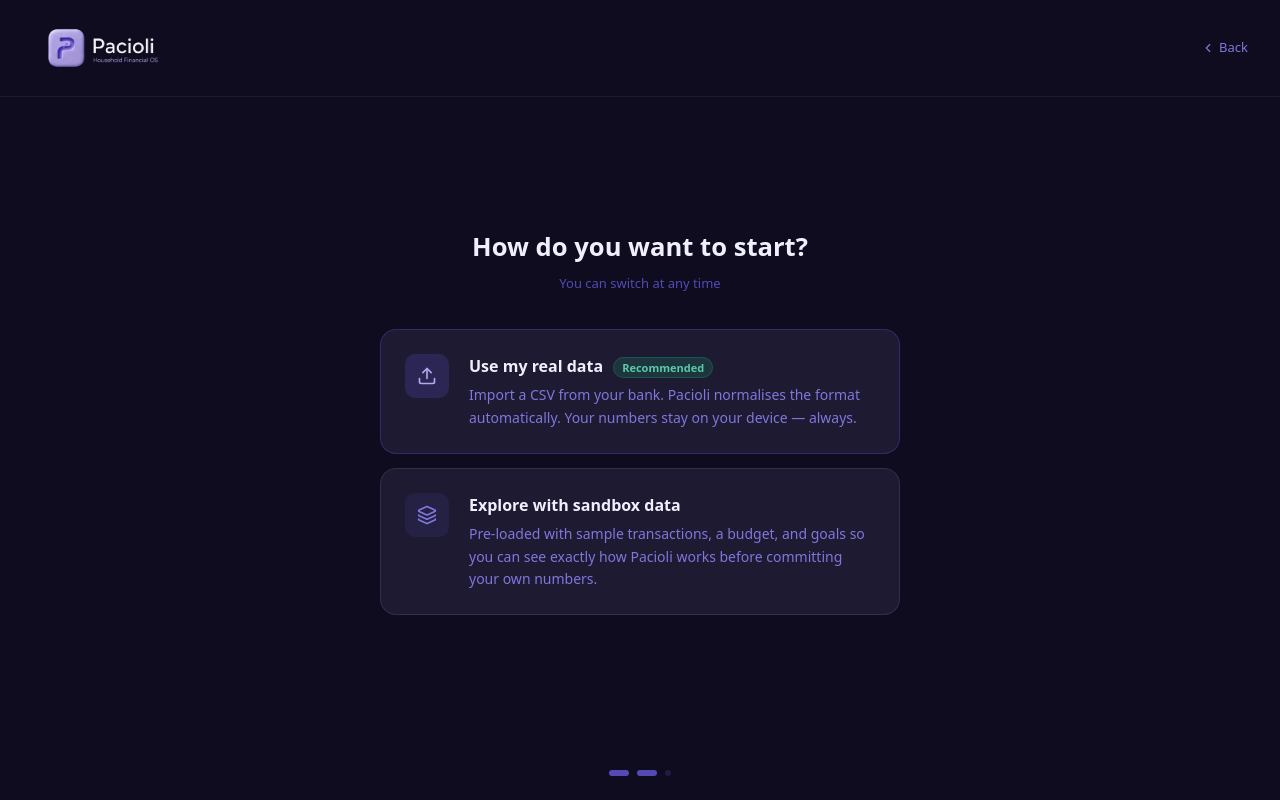
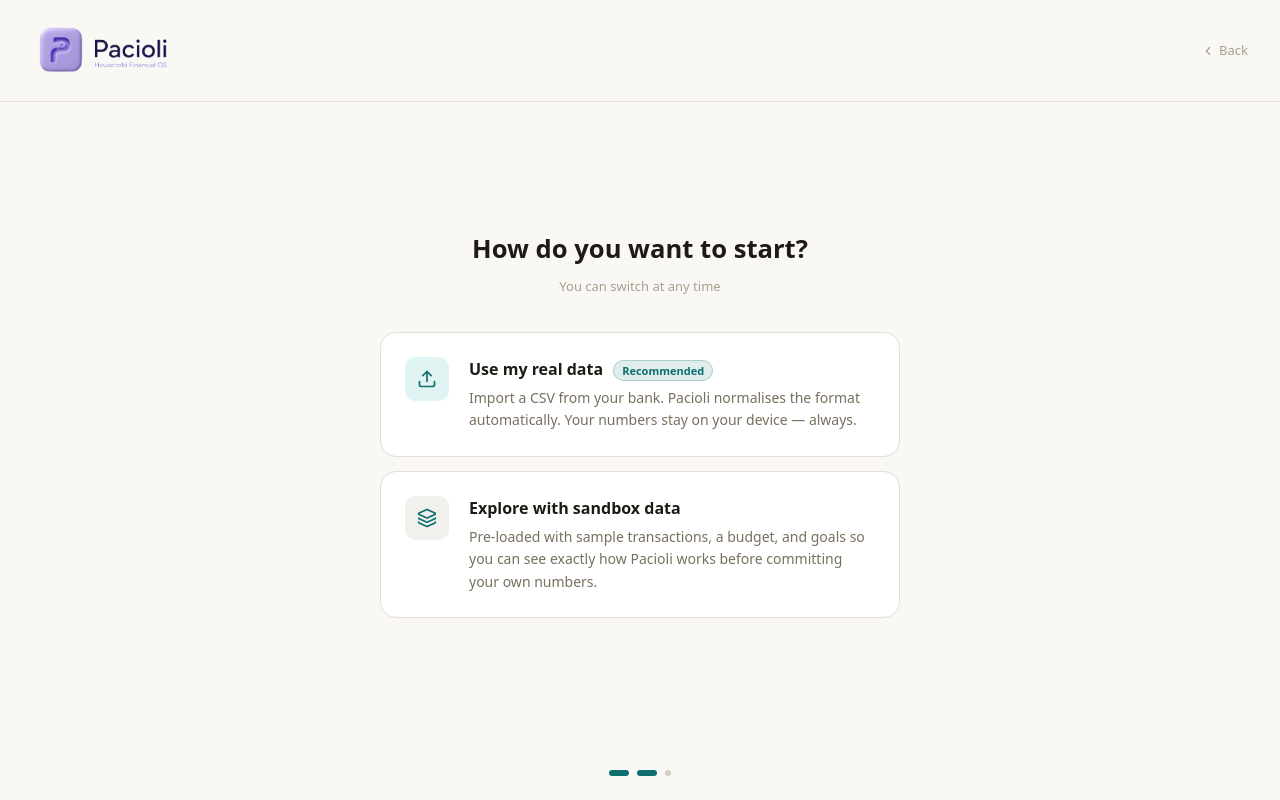
Before and after one commit to aiopsoctopus/pacioli, a Next.js app: page /setup in a window 1280 px wide. Both pictures are taken after a click on the button "Continue". Built offline with nearby package versions, Linux system fonts and the light colour scheme; a web font is replaced by a local one.

Commit message:
Warm Stone setup page + trim Pacioli history from landing + About

```diff
--- a/app/setup/page.tsx
+++ b/app/setup/page.tsx
@@ -1,7 +1,7 @@
 "use client";
 import { useState } from "react";
 import { useRouter } from "next/navigation";
-import { ArrowRight, Upload, Layers, CheckCircle2, ChevronLeft } from "lucide-react";
+import { ArrowRight, Upload, Layers, ChevronLeft } from "lucide-react";
 import PacioliLogo from "@/components/pacioli-logo";
 
 const SETUP_COMPLETE_KEY = "pacioli-setup-complete";
@@ -9,20 +9,46 @@ const DEMO_STORAGE_KEY   = "pacioli-demo-mode";
 
 type Step = "welcome" | "choose" | "sandbox-ready" | "import-hint";
 
+/* ── Warm Stone palette (matches landing page) ── */
+const C = {
+  pageBg:         "#faf8f4",
+  headerBorder:   "#e5dfd6",
+  textPrimary:    "#1e1a14",
+  textSecondary:  "#78705e",
+  textMuted:      "#a89f8e",
+  inputBg:        "#ffffff",
+  inputBorder:    "#d6cfc4",
+  inputFocus:     "#0d6e6e",
+  cardBg:         "#ffffff",
+  cardBorder:     "#e5dfd6",
+  cardHoverBorder:"#0d6e6e",
+  cardHoverBg:    "rgba(13,110,110,0.04)",
+  iconBg:         "#e0f4f4",
+  iconColor:      "#0d6e6e",
+  iconBgMuted:    "#f0f0ed",
+  ctaPrimary:     "#0d6e6e",
+  ctaSecBorder:   "#d6cfc4",
+  ctaSecText:     "#78705e",
+  badgeBg:        "rgba(13,110,110,0.12)",
+  badgeBorder:    "rgba(13,110,110,0.25)",
+  badgeText:      "#0d6e6e",
+  dotActive:      "#0d6e6e",
+  dotInactive:    "#d6cfc4",
+  bankRowBg:      "#f3f0ea",
+  bankRowBorder:  "#e5dfd6",
+};
+
 export default function SetupPage() {
   const router = useRouter();
   const [step, setStep] = useState<Step>("welcome");
   const [name, setName] = useState("");
 
-  // ── Sandbox path ────────────────────────────────────────────────────────────
   function enterSandbox() {
     localStorage.setItem(DEMO_STORAGE_KEY, "true");
     localStorage.setItem(SETUP_COMPLETE_KEY, "demo");
-    // Navigate to dashboard with demo flag
     router.push("/zoom-out?demo=true");
   }
 
-  // ── Real data path ───────────────────────────────────────────────────────────
   function finishSetup() {
     localStorage.setItem(SETUP_COMPLETE_KEY, "true");
     localStorage.removeItem(DEMO_STORAGE_KEY);
@@ -32,8 +58,8 @@ export default function SetupPage() {
   return (
     <div style={{
       minHeight: "100vh",
-      background: "#0e0c1e",
-      color: "#f0effe",
+      background: C.pageBg,
+      color: C.textPrimary,
       display: "flex",
       flexDirection: "column",
     }}>
@@ -43,16 +69,16 @@ export default function SetupPage() {
         display: "flex",
         alignItems: "center",
         justifyContent: "space-between",
-        borderBottom: "1px solid rgba(175,169,236,0.08)",
+        borderBottom: `1px solid ${C.headerBorder}`,
       }}>
-        <PacioliLogo size={28} variant="wordmark" theme="dark" />
+        <PacioliLogo size={28} variant="wordmark" theme="light" />
         {step !== "welcome" && (
           <button
             onClick={() => setStep("welcome")}
             style={{
               background: "transparent",
               border: "none",
-              color: "#7f77dd",
+              color: C.textMuted,
               cursor: "pointer",
               display: "flex",
               alignItems: "center",
@@ -79,19 +105,19 @@ export default function SetupPage() {
           {step === "welcome" && (
             <div style={{ textAlign: "center" }}>
               <div style={{ marginBottom: "32px" }}>
-                <PacioliLogo size={56} variant="mark" theme="dark" />
+                <PacioliLogo size={56} variant="mark" theme="light" />
               </div>
-              <h1 style={{ fontSize: "2rem", fontWeight: 800, marginBottom: "12px", letterSpacing: "-0.02em" }}>
+              <h1 style={{ fontSize: "2rem", fontWeight: 800, marginBottom: "12px", letterSpacing: "-0.02em", color: C.textPrimary }}>
                 Welcome to Pacioli
               </h1>
-              <p style={{ color: "#7f77dd", fontSize: "1.05rem", lineHeight: 1.7, marginBottom: "40px" }}>
+              <p style={{ color: C.textSecondary, fontSize: "1.05rem", lineHeight: 1.7, marginBottom: "40px" }}>
                 Let's get your financial picture set up.<br />
                 It takes about 2 minutes.
               </p>
 
               <div style={{ marginBottom: "32px", textAlign: "left" }}>
-                <label style={{ display: "block", fontSize: "13px", color: "#AFA9EC", marginBottom: "8px", fontWeight: 600 }}>
-                  What should we call you? <span style={{ color: "#534AB7", fontWeight: 400 }}>(optional)</span>
+                <label style={{ display: "block", fontSize: "13px", color: C.textMuted, marginBottom: "8px", fontWeight: 600 }}>
+                  What should we call you? <span style={{ fontWeight: 400 }}>(optional)</span>
                 </label>
                 <input
                   type="text"
@@ -101,18 +127,18 @@ export default function SetupPage() {
                   onKeyDown={e => e.key === "Enter" && setStep("choose")}
                   style={{
                     width: "100%",
-                    background: "rgba(44,41,68,0.7)",
-                    border: "1px solid rgba(175,169,236,0.2)",
+                    background: C.inputBg,
+                    border: `1px solid ${C.inputBorder}`,
                     borderRadius: "10px",
-                    color: "#f0effe",
+                    color: C.textPrimary,
                     fontSize: "1rem",
                     padding: "12px 16px",
                     outline: "none",
                     boxSizing: "border-box",
                     transition: "border-color 0.15s",
                   }}
-                  onFocus={e => (e.target.style.borderColor = "#534AB7")}
-                  onBlur={e => (e.target.style.borderColor = "rgba(175,169,236,0.2)")}
+                  onFocus={e => (e.target.style.borderColor = C.inputFocus)}
+                  onBlur={e => (e.target.style.borderColor = C.inputBorder)}
                 />
               </div>
 
@@ -120,7 +146,7 @@ export default function SetupPage() {
                 onClick={() => setStep("choose")}
                 style={{
                   width: "100%",
-                  background: "#534AB7",
+                  background: C.ctaPrimary,
                   border: "none",
                   borderRadius: "12px",
                   color: "#fff",
@@ -132,7 +158,6 @@ export default function SetupPage() {
                   alignItems: "center",
                   justifyContent: "center",
                   gap: "8px",
-                  boxShadow: "0 0 32px rgba(83,74,183,0.3)",
                 }}
               >
                 Continue <ArrowRight size={16} />
@@ -143,13 +168,13 @@ export default function SetupPage() {
           {/* ── Step: choose path ── */}
           {step === "choose" && (
             <div>
-              <h2 style={{ fontSize: "1.6rem", fontWeight: 800, marginBottom: "8px", textAlign: "center" }}>
+              <h2 style={{ fontSize: "1.6rem", fontWeight: 800, marginBottom: "8px", textAlign: "center", color: C.textPrimary }}>
                 {name ? `Hi ${name} 👋` : "How do you want to start?"}
               </h2>
               {name && (
-                <p style={{ textAlign: "center", color: "#7f77dd", marginBottom: "8px" }}>How do you want to start?</p>
+                <p style={{ textAlign: "center", color: C.textSecondary, marginBottom: "8px" }}>How do you want to start?</p>
               )}
-              <p style={{ textAlign: "center", color: "#534AB7", fontSize: "13px", marginBottom: "36px" }}>
+              <p style={{ textAlign: "center", color: C.textMuted, fontSize: "13px", marginBottom: "36px" }}>
                 You can switch at any time
               </p>
 
@@ -158,8 +183,8 @@ export default function SetupPage() {
                 onClick={() => setStep("import-hint")}
                 style={{
                   width: "100%",
-                  background: "rgba(44,41,68,0.5)",
-                  border: "1px solid rgba(83,74,183,0.4)",
+                  background: C.cardBg,
+                  border: `1px solid ${C.cardBorder}`,
                   borderRadius: "16px",
                   padding: "24px",
                   cursor: "pointer",
@@ -172,33 +197,33 @@ export default function SetupPage() {
                   color: "inherit",
                 }}
                 onMouseEnter={e => {
-                  e.currentTarget.style.borderColor = "#534AB7";
-                  e.currentTarget.style.background = "rgba(83,74,183,0.12)";
+                  e.currentTarget.style.borderColor = C.cardHoverBorder;
+                  e.currentTarget.style.background = C.cardHoverBg;
                 }}
                 onMouseLeave={e => {
-                  e.currentTarget.style.borderColor = "rgba(83,74,183,0.4)";
-                  e.currentTarget.style.background = "rgba(44,41,68,0.5)";
+                  e.currentTarget.style.borderColor = C.cardBorder;
+                  e.currentTarget.style.background = C.cardBg;
                 }}
               >
                 <div style={{
                   width: 44, height: 44, borderRadius: "10px",
-                  background: "rgba(83,74,183,0.25)",
+                  background: C.iconBg,
                   display: "flex", alignItems: "center", justifyContent: "center",
-                  flexShrink: 0, color: "#AFA9EC",
+                  flexShrink: 0, color: C.iconColor,
                 }}>
                   <Upload size={20} />
                 </div>
                 <div>
-                  <div style={{ fontWeight: 700, fontSize: "1rem", marginBottom: "6px", color: "#f0effe" }}>
+                  <div style={{ fontWeight: 700, fontSize: "1rem", marginBottom: "6px", color: C.textPrimary }}>
                     Use my real data
                     <span style={{
                       marginLeft: "10px", fontSize: "11px", fontWeight: 600,
-                      background: "rgba(29,158,117,0.2)", color: "#5dcaa5",
-                      border: "1px solid rgba(29,158,117,0.3)",
+                      background: C.badgeBg, color: C.badgeText,
+                      border: `1px solid ${C.badgeBorder}`,
                       borderRadius: "999px", padding: "2px 8px",
                     }}>Recommended</span>
                   </div>
-                  <p style={{ color: "#7f77dd", fontSize: "14px", lineHeight: 1.6, margin: 0 }}>
+                  <p style={{ color: C.textSecondary, fontSize: "14px", lineHeight: 1.6, margin: 0 }}>
                     Import a CSV from your bank. Pacioli normalises the format automatically.
                     Your numbers stay on your device — always.
                   </p>
@@ -210,8 +235,8 @@ export default function SetupPage() {
                 onClick={() => setStep("sandbox-ready")}
                 style={{
                   width: "100%",
-                  background: "rgba(44,41,68,0.5)",
-                  border: "1px solid rgba(175,169,236,0.15)",
+                  background: C.cardBg,
+                  border: `1px solid ${C.cardBorder}`,
                   borderRadius: "16px",
                   padding: "24px",
                   cursor: "pointer",
@@ -223,27 +248,27 @@ export default function SetupPage() {
                   color: "inherit",
                 }}
                 onMouseEnter={e => {
-                  e.currentTarget.style.borderColor = "#534AB7";
-                  e.currentTarget.style.background = "rgba(83,74,183,0.1)";
+                  e.currentTarget.style.borderColor = C.cardHoverBorder;
+                  e.currentTarget.style.background = C.cardHoverBg;
                 }}
                 onMouseLeave={e => {
-                  e.currentTarget.style.borderColor = "rgba(175,169,236,0.15)";
-                  e.currentTarget.style.background = "rgba(44,41,68,0.5)";
+                  e.currentTarget.style.borderColor = C.cardBorder;
+                  e.currentTarget.style.background = C.cardBg;
                 }}
               >
                 <div style={{
                   width: 44, height: 44, borderRadius: "10px",
-                  background: "rgba(83,74,183,0.15)",
+                  background: C.iconBgMuted,
                   display: "flex", alignItems: "center", justifyContent: "center",
-                  flexShrink: 0, color: "#7f77dd",
+                  flexShrink: 0, color: C.iconColor,
                 }}>
                   <Layers size={20} />
                 </div>
                 <div>
-                  <div style={{ fontWeight: 700, fontSize: "1rem", marginBottom: "6px", color: "#f0effe" }}>
+                  <div style={{ fontWeight: 700, fontSize: "1rem", marginBottom: "6px", color: C.textPrimary }}>
                     Explore with sandbox data
                   </div>
-                  <p style={{ color: "#7f77dd", fontSize: "14px", lineHeight: 1.6, margin: 0 }}>
+                  <p style={{ color: C.textSecondary, fontSize: "14px", lineHeight: 1.6, margin: 0 }}>
                     Pre-loaded with sample transactions, a budget, and goals so you can
                     see exactly how Pacioli works before committing your own numbers.
                   </p>
@@ -257,21 +282,21 @@ export default function SetupPage() {
             <div style={{ textAlign: "center" }}>
               <div style={{
                 width: 64, height: 64, borderRadius: "16px",
-                background: "rgba(83,74,183,0.25)",
+                background: C.iconBg,
                 display: "flex", alignItems: "center", justifyContent: "center",
                 margin: "0 auto 28px",
-                color: "#AFA9EC",
+                color: C.iconColor,
               }}>
                 <Layers size={28} />
               </div>
-              <h2 style={{ fontSize: "1.6rem", fontWeight: 800, marginBottom: "12px" }}>
+              <h2 style={{ fontSize: "1.6rem", fontWeight: 800, marginBottom: "12px", color: C.textPrimary }}>
                 Sandbox mode — ready to go
               </h2>
-              <p style={{ color: "#7f77dd", lineHeight: 1.7, marginBottom: "12px", fontSize: "1rem" }}>
+              <p style={{ color: C.textSecondary, lineHeight: 1.7, marginBottom: "12px", fontSize: "1rem" }}>
                 You'll be exploring with sample data. Everything is interactive —
                 budget, goals, forecast, transactions — but none of it is real.
               </p>
-              <p style={{ color: "#534AB7", fontSize: "13px", marginBottom: "40px" }}>
+              <p style={{ color: C.textMuted, fontSize: "13px", marginBottom: "40px" }}>
                 A yellow banner will remind you you're in sandbox mode.<br />
                 Switch to your real data anytime via Settings.
               </p>
@@ -280,7 +305,7 @@ export default function SetupPage() {
                 <button
                   onClick={enterSandbox}
                   style={{
-                    background: "#534AB7",
+                    background: C.ctaPrimary,
                     border: "none",
                     borderRadius: "12px",
                     color: "#fff",
@@ -292,7 +317,6 @@ export default function SetupPage() {
                     alignItems: "center",
                     justifyContent: "center",
                     gap: "8px",
-                    boxShadow: "0 0 32px rgba(83,74,183,0.3)",
                   }}
                 >
                   Enter sandbox <ArrowRight size={16} />
@@ -301,9 +325,9 @@ export default function SetupPage() {
                   onClick={() => setStep("choose")}
                   style={{
                     background: "transparent",
-                    border: "1px solid rgba(175,169,236,0.15)",
+                    border: `1px solid ${C.ctaSecBorder}`,
                     borderRadius: "12px",
-                    color: "#7f77dd",
+                    color: C.ctaSecText,
                     fontSize: "14px",
                     padding: "12px",
                     cursor: "pointer",
@@ -320,18 +344,18 @@ export default function SetupPage() {
             <div>
               <div style={{
                 width: 64, height: 64, borderRadius: "16px",
-                background: "rgba(83,74,183,0.25)",
+                background: C.iconBg,
                 display: "flex", alignItems: "center", justifyContent: "center",
                 margin: "0 auto 28px",
-                color: "#AFA9EC",
+                color: C.iconColor,
               }}>
                 <Upload size={28} />
               </div>
-              <h2 style={{ fontSize: "1.6rem", fontWeight: 800, marginBottom: "12px", textAlign: "center" }}>
+              <h2 style={{ fontSize: "1.6rem", fontWeight: 800, marginBottom: "12px", textAlign: "center", color: C.textPrimary }}>
                 How to export your bank CSV
               </h2>
-              <p style={{ color: "#7f77dd", textAlign: "center", marginBottom: "32px", fontSize: "14px", lineHeight: 1.7 }}>
-                Most banks let you download a CSV under <strong style={{ color: "#AFA9EC" }}>Accounts → Download Transactions</strong>.
+              <p style={{ color: C.textSecondary, textAlign: "center", marginBottom: "32px", fontSize: "14px", lineHeight: 1.7 }}>
+                Most banks let you download a CSV under <strong style={{ color: C.textPrimary }}>Accounts → Download Transactions</strong>.
                 Here's where to find it for the major ones:
               </p>
 
@@ -344,8 +368,8 @@ export default function SetupPage() {
                   { bank: "Most credit unions", path: "Accounts → Export Transactions → CSV" },
                 ].map(({ bank, path }) => (
                   <div key={bank} style={{
-                    background: "rgba(44,41,68,0.5)",
-                    border: "1px solid rgba(175,169,236,0.1)",
+                    background: C.bankRowBg,
+                    border: `1px solid ${C.bankRowBorder}`,
                     borderRadius: "10px",
                     padding: "12px 16px",
                     display: "flex",
@@ -354,13 +378,13 @@ export default function SetupPage() {
                     gap: "12px",
                     flexWrap: "wrap",
                   }}>
-                    <span style={{ fontWeight: 600, fontSize: "14px", color: "#f0effe", flexShrink: 0 }}>{bank}</span>
-                    <span style={{ color: "#7f77dd", fontSize: "12px" }}>{path}</span>
+                    <span style={{ fontWeight: 600, fontSize: "14px", color: C.textPrimary, flexShrink: 0 }}>{bank}</span>
+                    <span style={{ color: C.textSecondary, fontSize: "12px" }}>{path}</span>
                   </div>
                 ))}
               </div>
 
-              <p style={{ color: "#534AB7", fontSize: "13px", textAlign: "center", marginBottom: "28px" }}>
+              <p style={{ color: C.textMuted, fontSize: "13px", textAlign: "center", marginBottom: "28px" }}>
                 Pacioli accepts any CSV with date, description/merchant, and amount columns.
                 It'll figure out the rest.
               </p>
@@ -369,7 +393,7 @@ export default function SetupPage() {
                 <button
                   onClick={finishSetup}
                   style={{
-                    background: "#534AB7",
+                    background: C.ctaPrimary,
                     border: "none",
                     borderRadius: "12px",
                     color: "#fff",
@@ -381,7 +405,6 @@ export default function SetupPage() {
                     alignItems: "center",
                     justifyContent: "center",
                     gap: "8px",
-                    boxShadow: "0 0 32px rgba(83,74,183,0.3)",
                   }}
                 >
                   I've got my CSV — open Pacioli <ArrowRight size={16} />
@@ -390,9 +413,9 @@ export default function SetupPage() {
                   onClick={() => setStep("choose")}
                   style={{
                     background: "transparent",
-                    border: "1px solid rgba(175,169,236,0.15)",
+                    border: `1px solid ${C.ctaSecBorder}`,
                     borderRadius: "12px",
-                    color: "#7f77dd",
+                    color: C.ctaSecText,
                     fontSize: "14px",
                     padding: "12px",
                     cursor: "pointer",
@@ -407,12 +430,7 @@ export default function SetupPage() {
       </main>
 
       {/* Progress dots */}
-      <div style={{
-        padding: "24px",
-        display: "flex",
-        justifyContent: "center",
-        gap: "8px",
-      }}>
+      <div style={{ padding: "24px", display: "flex", justifyContent: "center", gap: "8px" }}>
         {(["welcome", "choose", "sandbox-ready"] as Step[]).map((s, i) => {
           const steps: Step[] = ["welcome", "choose", "sandbox-ready"];
           const active = steps.indexOf(step) >= i;
@@ -421,7 +439,7 @@ export default function SetupPage() {
               width: active ? "20px" : "6px",
               height: "6px",
               borderRadius: "999px",
-              background: active ? "#534AB7" : "rgba(83,74,183,0.25)",
+              background: active ? C.dotActive : C.dotInactive,
               transition: "all 0.2s",
             }} />
           );
```
